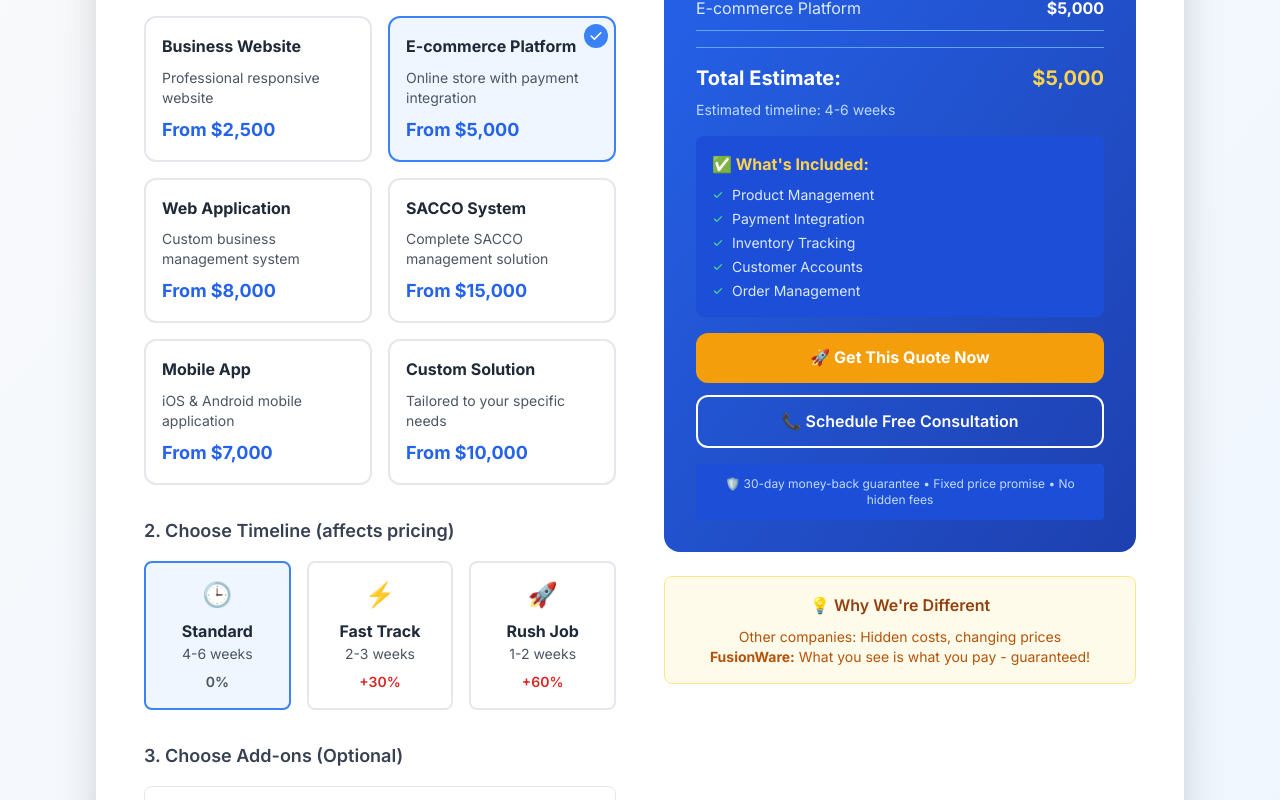
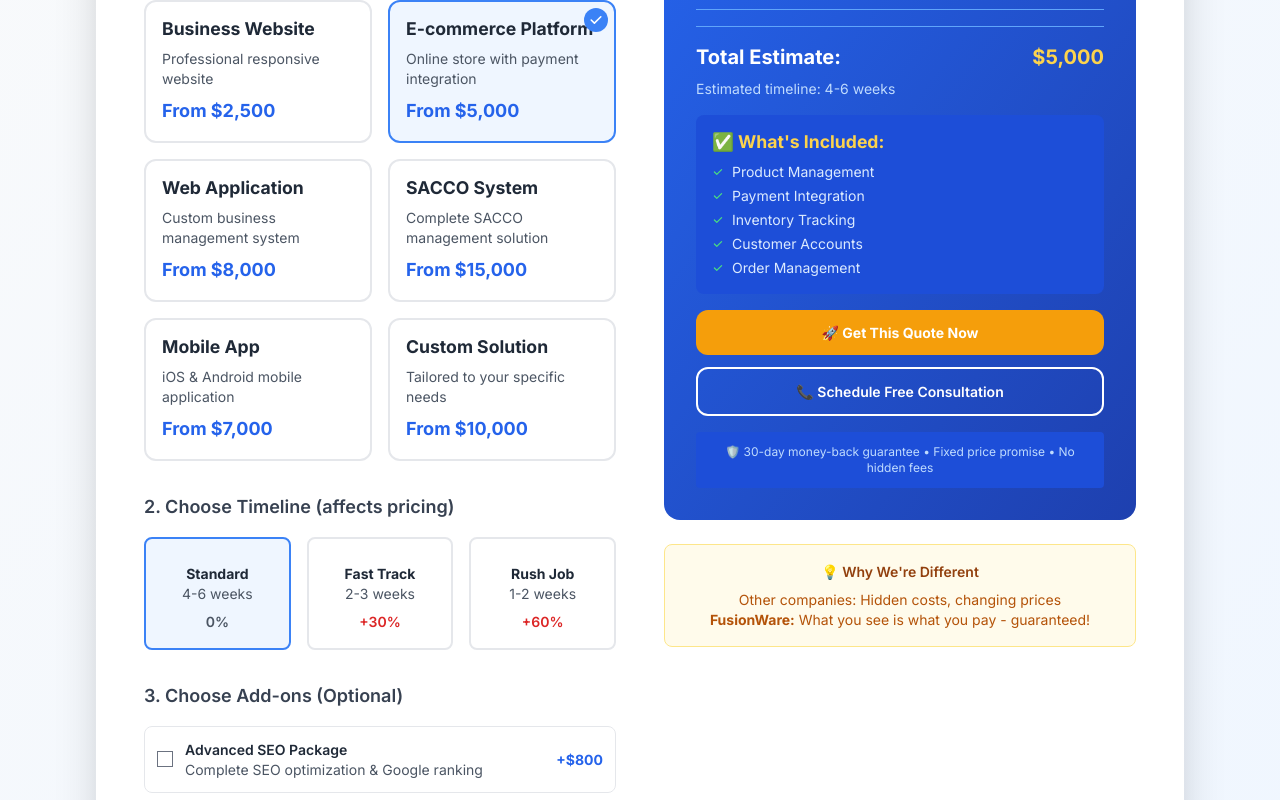
Before and after one commit to peterclermy232/fusionware-technologies, an Angular app: page /pricing in a window 1280 px wide. Shown: the part 380-1180 px from the top of the page. Built offline with nearby package versions, Linux system fonts and the light colour scheme.

Commit message:
update on  files

```diff
--- a/angular.json
+++ b/angular.json
@@ -37,8 +37,8 @@
                 },
                 {
                   "type": "anyComponentStyle",
-                  "maximumWarning": "24kB",
-                  "maximumError": "32kB"
+                  "maximumWarning": "50kB",
+                  "maximumError": "100kB"
                 }
               ],
               "outputHashing": "all"
--- a/src/app/sections/about/about.component.html
+++ b/src/app/sections/about/about.component.html
@@ -1,4 +1,4 @@
-<section id="about" class="py-20 bg-white">
+<section id="about" class="py-12 sm:py-16 bg-white">
   <div class="max-w-7xl mx-auto px-4 sm:px-6 lg:px-8">
     <div class="grid grid-cols-1 lg:grid-cols-2 gap-12 items-center">
       <div>
--- a/src/app/sections/contact/contact.component.html
+++ b/src/app/sections/contact/contact.component.html
@@ -33,7 +33,7 @@
               </div>
               <div>
                 <p class="font-semibold text-gray-800">Phone</p>
-                <p class="text-gray-600">+254 700 000 000</p>
+                <p class="text-gray-600">+254 728985079</p>
               </div>
             </div>
             <div class="flex items-center">
--- a/src/app/sections/hero/hero.component.html
+++ b/src/app/sections/hero/hero.component.html
@@ -1,13 +1,13 @@
 
 
-<section id="home" class="min-h-screen bg-gradient-to-br from-blue-800 via-blue-700 to-blue-600 flex items-center relative overflow-hidden">
+<section id="home" class=" min-h-screen bg-gradient-to-br from-blue-800 via-blue-700 to-blue-600 flex items-center relative overflow-hidden">
   <!-- Animated background elements -->
   <div class="absolute inset-0 overflow-hidden">
     <div class="absolute -top-40 -right-40 w-80 h-80 bg-blue-500 rounded-full opacity-20 animate-pulse"></div>
     <div class="absolute -bottom-40 -left-40 w-96 h-96 bg-blue-400 rounded-full opacity-20 animate-pulse" style="animation-delay: 1s"></div>
   </div>
 
-  <div class="max-w-7xl mx-auto px-4 sm:px-6 lg:px-8 py-20 relative z-10">
+  <div class="max-w-7xl mx-auto px-4 sm:px-6 lg:px-8 py-12 sm:py-16 relative z-10">
     <div class="text-center">
       <!-- Main Value Proposition -->
       <h1 class="text-5xl md:text-7xl font-bold text-white mb-6 font-poppins animate-fade-in-up">
@@ -39,7 +39,7 @@
       <!-- Strong Call-to-Action -->
       <div class="animate-fade-in-up space-y-4 md:space-y-0 md:space-x-6 md:flex md:justify-center" style="animation-delay: 0.4s">
         <a href="/contact" class="bg-amber-500 hover:bg-amber-600 text-white px-8 py-4 rounded-full text-lg font-semibold transition-all duration-300 transform hover:scale-105 shadow-lg hover:shadow-xl inline-block">
-          🚀 Start Your Project Today - FREE Consultation
+           Start Your Project Today - FREE Consultation
         </a>
         <a href="/portfolio" class="border-2 border-white text-white hover:bg-white hover:text-blue-800 px-8 py-4 rounded-full text-lg font-semibold transition-all duration-300 inline-block">
           View Success Stories
--- a/src/app/sections/interactive-pricing-calculator/interactive-pricing-calculator.component.html
+++ b/src/app/sections/interactive-pricing-calculator/interactive-pricing-calculator.component.html
@@ -1,8 +1,8 @@
-<section id="pricing-calculator" class="py-20 bg-gradient-to-br from-gray-50 to-blue-50">
+<section id="pricing-calculator" class="py-12 sm:py-16 bg-gradient-to-br from-gray-50 to-blue-50">
       <div class="max-w-6xl mx-auto px-4 sm:px-6 lg:px-8">
         <div class="text-center mb-12">
           <h2 class="text-4xl font-bold text-gray-800 mb-4 font-poppins">
-            💰 Transparent Pricing Calculator
+             Transparent Pricing Calculator
           </h2>
           <p class="text-xl text-gray-600 max-w-3xl mx-auto">
             No hidden costs, no surprises. Calculate your project cost instantly and see exactly what you're paying for.
--- a/src/app/sections/interactive-pricing-calculator/interactive-pricing-calculator.component.ts
+++ b/src/app/sections/interactive-pricing-calculator/interactive-pricing-calculator.component.ts
@@ -76,9 +76,9 @@ export class InteractivePricingCalculatorComponent implements OnInit {
   ];
 
   timelines = [
-    { id: 'standard', name: 'Standard', duration: '4-6 weeks', multiplier: 1, icon: '🕒' },
-    { id: 'fast', name: 'Fast Track', duration: '2-3 weeks', multiplier: 1.3, icon: '⚡' },
-    { id: 'rush', name: 'Rush Job', duration: '1-2 weeks', multiplier: 1.6, icon: '🚀' }
+    { id: 'standard', name: 'Standard', duration: '4-6 weeks', multiplier: 1, icon: '' },
+    { id: 'fast', name: 'Fast Track', duration: '2-3 weeks', multiplier: 1.3, icon: '' },
+    { id: 'rush', name: 'Rush Job', duration: '1-2 weeks', multiplier: 1.6, icon: '' }
   ];
 
   addOns: AddOn[] = [
--- a/src/app/sections/portfolio/portfolio.component.html
+++ b/src/app/sections/portfolio/portfolio.component.html
@@ -1,4 +1,4 @@
-<section id="portfolio" class="py-20 bg-gray-50">
+<section id="portfolio" class="py-12 sm:py-16 bg-gray-50">
   <div class="max-w-7xl mx-auto px-4 sm:px-6 lg:px-8">
     <div class="text-center mb-16">
       <h2 class="text-4xl font-bold text-gray-800 mb-4 font-poppins">Our Work</h2>
--- a/src/app/sections/services/services.component.html
+++ b/src/app/sections/services/services.component.html
@@ -18,7 +18,7 @@
   </div>
 </section> -->
 
-<section id="services" class="py-20 bg-white">
+<section id="services" class="py-12 sm:py-16 bg-white">
   <div class="max-w-7xl mx-auto px-4 sm:px-6 lg:px-8">
     <div class="text-center mb-16">
       <h2 class="text-4xl font-bold text-gray-800 mb-4 font-poppins">Solutions That Drive Real Results</h2>
--- a/src/app/shared/navigation/navigation.component.html
+++ b/src/app/shared/navigation/navigation.component.html
@@ -19,7 +19,7 @@
 
       <!-- WhatsApp & CTA Buttons -->
       <div class="hidden md:flex items-center space-x-4">
-        <a href="https://wa.me/254700000000" target="_blank"
+        <a href="https://wa.me/254728985079" target="_blank"
            class="bg-green-500 hover:bg-green-600 text-white px-4 py-2 rounded-full text-sm font-semibold transition-all duration-300 flex items-center">
           <svg class="w-4 h-4 mr-2" fill="currentColor" viewBox="0 0 24 24">
             <path d="M17.472 14.382c-.297-.149-1.758-.867-2.03-.967-.273-.099-.471-.148-.67.15-.197.297-.767.966-.94 1.164-.173.199-.347.223-.644.075-.297-.15-1.255-.463-2.39-1.475-.883-.788-1.48-1.761-1.653-2.059-.173-.297-.018-.458.13-.606.134-.133.298-.347.446-.52.149-.174.198-.298.298-.497.099-.198.05-.371-.025-.52-.075-.149-.669-1.612-.916-2.207-.242-.579-.487-.5-.669-.51-.173-.008-.371-.01-.57-.01-.198 0-.52.074-.792.372-.272.297-1.04 1.016-1.04 2.479 0 1.462 1.065 2.875 1.213 3.074.149.198 2.096 3.2 5.077 4.487.709.306 1.262.489 1.694.625.712.227 1.36.195 1.871.118.571-.085 1.758-.719 2.006-1.413.248-.694.248-1.289.173-1.413-.074-.124-.272-.198-.57-.347m-5.421 7.403h-.004a9.87 9.87 0 01-5.031-1.378l-.361-.214-3.741.982.998-3.648-.235-.374a9.86 9.86 0 01-1.51-5.26c.001-5.45 4.436-9.884 9.888-9.884 2.64 0 5.122 1.03 6.988 2.898a9.825 9.825 0 012.893 6.994c-.003 5.45-4.437 9.884-9.885 9.884m8.413-18.297A11.815 11.815 0 0012.05 0C5.495 0 .16 5.335.157 11.892c0 2.096.547 4.142 1.588 5.945L.057 24l6.305-1.654a11.882 11.882 0 005.683 1.448h.005c6.554 0 11.89-5.335 11.893-11.893A11.821 11.821 0 0020.885 3.309"/>
--- a/src/styles.css
+++ b/src/styles.css
@@ -1,8 +1,9 @@
 @import url('https://fonts.googleapis.com/css2?family=Poppins:wght@300;400;500;600;700;800;900&display=swap');
 @import url('https://fonts.googleapis.com/css2?family=Inter:wght@300;400;500;600;700&display=swap');
- @tailwind base;
+@tailwind base;
 @tailwind components;
 @tailwind utilities;
+
 * {
   margin: 0;
   padding: 0;
@@ -11,9 +12,10 @@
 
 body {
   font-family: 'Inter', sans-serif;
-  line-height: 1.6;
+  line-height: 1.5;
   color: #111827;
   background-color: #F9FAFB;
+  font-size: 14px;
 }
 
 html {
@@ -22,7 +24,7 @@ html {
 
 /* Custom scrollbar */
 ::-webkit-scrollbar {
-  width: 8px;
+  width: 6px;
 }
 
 ::-webkit-scrollbar-track {
@@ -31,9 +33,111 @@ html {
 
 ::-webkit-scrollbar-thumb {
   background: #3B82F6;
-  border-radius: 4px;
+  border-radius: 3px;
 }
 
 ::-webkit-scrollbar-thumb:hover {
   background: #1E3A8A;
 }
+
+/* Utility classes */
+.line-clamp-2 {
+  display: -webkit-box;
+  -webkit-line-clamp: 2;
+  -webkit-box-orient: vertical;
+  overflow: hidden;
+}
+
+.line-clamp-3 {
+  display: -webkit-box;
+  -webkit-line-clamp: 3;
+  -webkit-box-orient: vertical;
+  overflow: hidden;
+}
+
+/* Animation classes */
+@keyframes fade-in-up {
+  from {
+    opacity: 0;
+    transform: translateY(20px);
+  }
+  to {
+    opacity: 1;
+    transform: translateY(0);
+  }
+}
+
+.animate-fade-in-up {
+  animation: fade-in-up 0.6s ease-out forwards;
+  opacity: 0;
+}
+
+/* Compact spacing adjustments */
+h1 { font-size: 2rem; line-height: 1.2; }
+h2 { font-size: 1.75rem; line-height: 1.2; }
+h3 { font-size: 1.25rem; line-height: 1.3; }
+h4 { font-size: 1.1rem; line-height: 1.3; }
+
+@media (min-width: 640px) {
+  h1 { font-size: 2.5rem; }
+  h2 { font-size: 2rem; }
+  h3 { font-size: 1.5rem; }
+}
+
+@media (min-width: 1024px) {
+  h1 { font-size: 3rem; }
+  h2 { font-size: 2.25rem; }
+  h3 { font-size: 1.75rem; }
+}
+
+/* Button base styles */
+button, .btn {
+  font-size: 0.875rem;
+  padding: 0.5rem 1rem;
+}
+
+/* Form input base styles */
+input, textarea, select {
+  font-size: 0.875rem;
+}
+
+/* Reduce default Tailwind spacing slightly */
+.section-spacing {
+  padding-top: 3rem;
+  padding-bottom: 3rem;
+}
+
+@media (min-width: 640px) {
+  .section-spacing {
+    padding-top: 4rem;
+    padding-bottom: 4rem;
+  }
+}
+
+/* Accessibility */
+@media (prefers-reduced-motion: reduce) {
+  *,
+  *::before,
+  *::after {
+    animation-duration: 0.01ms !important;
+    animation-iteration-count: 1 !important;
+    transition-duration: 0.01ms !important;
+  }
+}
+
+/* Focus styles */
+:focus-visible {
+  outline: 2px solid #3B82F6;
+  outline-offset: 2px;
+}
+
+/* Print styles */
+@media print {
+  body {
+    font-size: 12pt;
+  }
+
+  .no-print {
+    display: none !important;
+  }
+}
```
Also changed, not shown: 1 other file (tests, documents, lock files or other folders).
